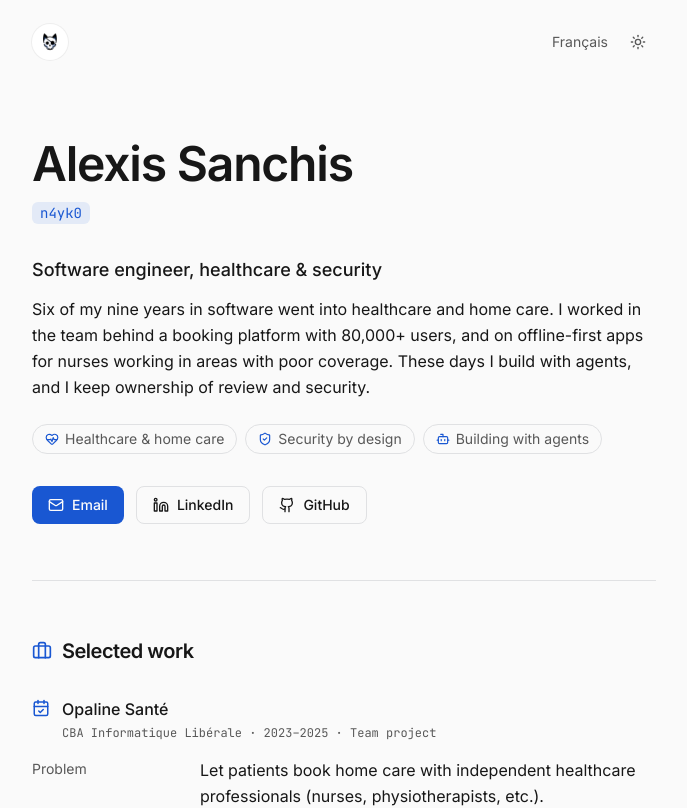
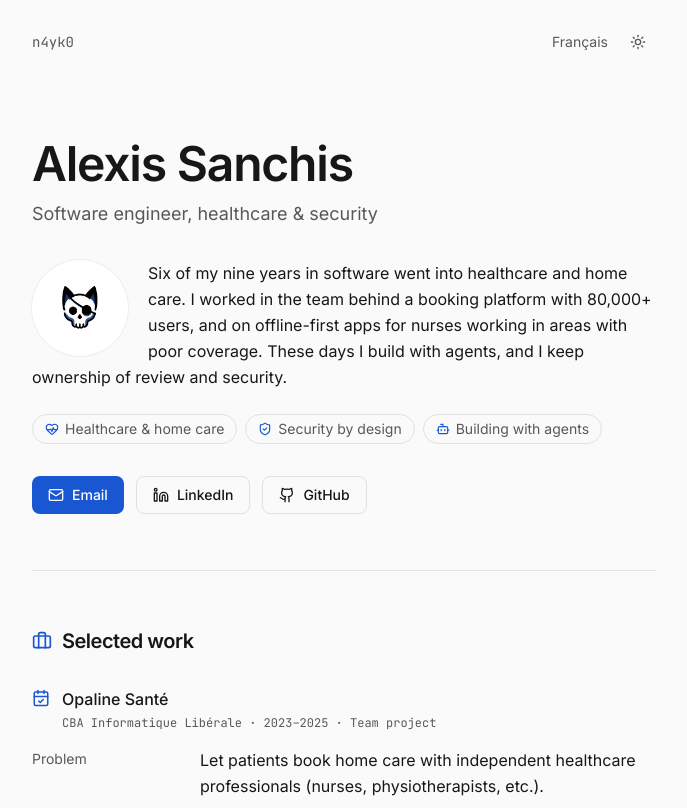
Before and after one commit to n4yk0/nayko.dev, a Next.js app: page /en in a window 1280 px wide. Shown: the top 808 px of the page, without its empty margins (296-983 px from the left). Built offline with nearby package versions, Linux system fonts and the light colour scheme; no server answers.

Commit message:
feat(ui): float the portrait in the intro, move the handle to the header

```diff
--- a/components/header.tsx
+++ b/components/header.tsx
@@ -1,19 +1,21 @@
-import Image from "next/image"
 import Link from "next/link"
 import { LanguageSwitch } from "@/components/language-switch"
 import { ThemeToggle } from "@/components/theme-toggle"
 import type { Dictionary } from "@/lib/dictionaries"
 import { locales } from "@/lib/i18n"
+import { HANDLE } from "@/lib/site"
 
 export const Header = ({ lang, dict }: { lang: string; dict: Dictionary }) => {
   const target = locales.find((locale) => locale !== lang) ?? locales[0]
 
   return (
     <header className="flex items-center justify-between py-6">
-      <Link href={`/${lang}`} aria-label={dict.nav.home} className="rounded-full">
-        <span className="flex h-9 w-9 items-center justify-center rounded-full bg-white ring-1 ring-black/5">
-          <Image src="/n4yk0.png" alt="" width={28} height={28} priority className="h-7 w-7 object-contain" />
-        </span>
+      <Link
+        href={`/${lang}`}
+        aria-label={dict.nav.home}
+        className="rounded font-mono text-sm text-muted-foreground transition-colors hover:text-foreground"
+      >
+        {HANDLE}
       </Link>
       <div className="flex items-center gap-1">
         <LanguageSwitch lang={lang} target={target} label={dict.nav.switch_language} />
--- a/components/sections/hero.tsx
+++ b/components/sections/hero.tsx
@@ -1,18 +1,26 @@
+import Image from "next/image"
 import { ContactButtons } from "@/components/contact-buttons"
 import { focusIcons } from "@/components/icons"
 import type { Dictionary } from "@/lib/dictionaries"
-import { HANDLE, NAME } from "@/lib/site"
+import { NAME } from "@/lib/site"
 
 export const Hero = ({ dict }: { dict: Dictionary }) => (
   <section aria-labelledby="hero-title" className="pb-14 pt-8 sm:pt-14">
     <h1 id="hero-title" className="text-4xl font-semibold tracking-tight sm:text-5xl">
       {NAME}
     </h1>
-    <p className="mt-3">
-      <span className="rounded-md bg-primary/10 px-2 py-0.5 font-mono text-sm text-primary">{HANDLE}</span>
-    </p>
-    <p className="mt-8 text-lg font-medium">{dict.hero.role}</p>
-    <p className="mt-3 text-pretty leading-relaxed">{dict.hero.bio}</p>
+    <p className="mt-3 text-lg text-muted-foreground">{dict.hero.role}</p>
+    <div className="mt-8 flow-root">
+      <Image
+        src="/n4yk0.png"
+        alt=""
+        width={96}
+        height={96}
+        priority
+        className="float-left mb-2 mr-5 h-24 w-24 rounded-full bg-white object-contain p-3 ring-1 ring-black/5"
+      />
+      <p className="text-pretty leading-relaxed">{dict.hero.bio}</p>
+    </div>
     <ul className="mt-6 flex flex-wrap gap-2">
       {dict.hero.focus.map(({ id, label }) => {
         const Icon = focusIcons[id]
```
